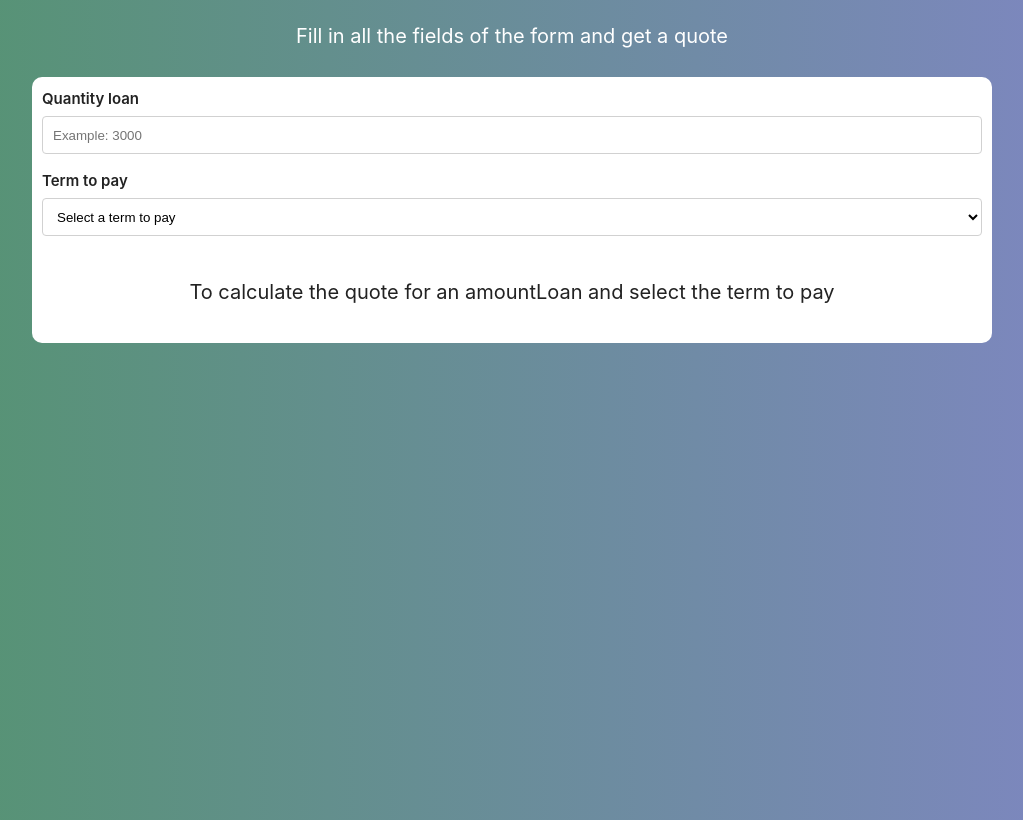
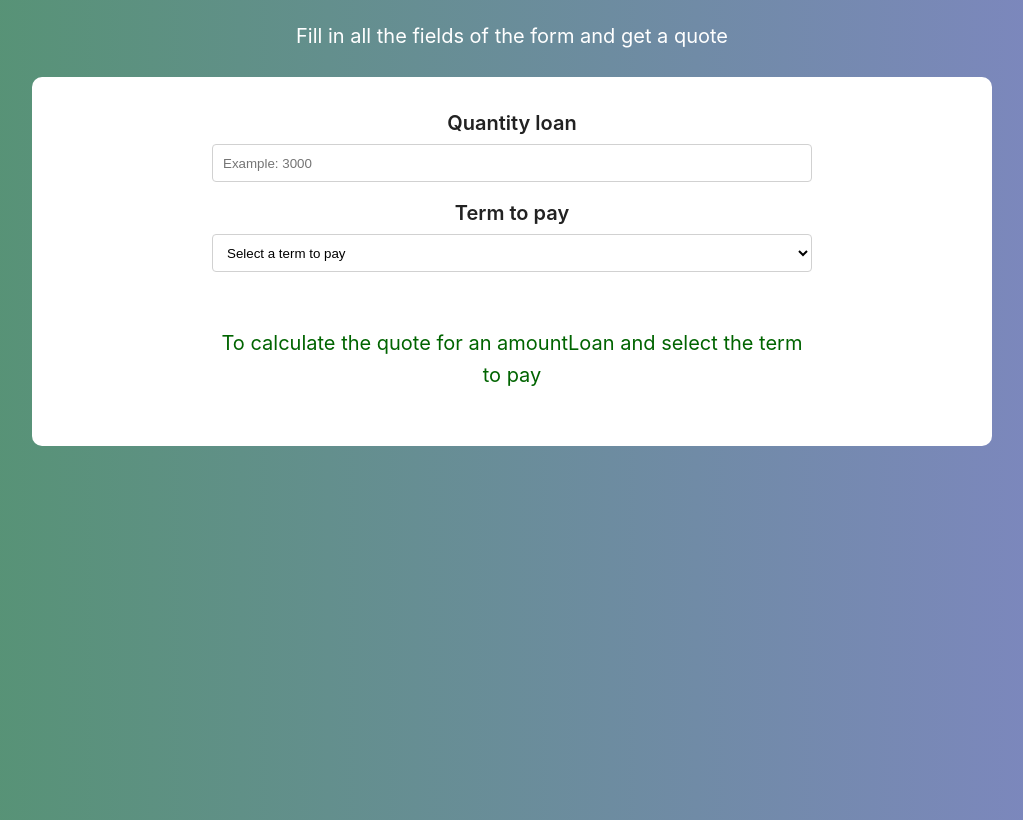
Before and after one commit to renerubio/simple-loan-quote, a React (Create React App) app: page / in a window 1280 px wide. Shown: the whole page, without its empty margins (128-1151 px from the left). Built offline with nearby package versions, Linux system fonts and the light colour scheme.

Commit message:
refactor: :truck: import components scss from generial index.scss
closed #9

```diff
--- a/src/index.scss
+++ b/src/index.scss
@@ -1,2 +1,3 @@
 @import './skeleton.scss';
 @import './App.scss';
+@import './components/';
```
